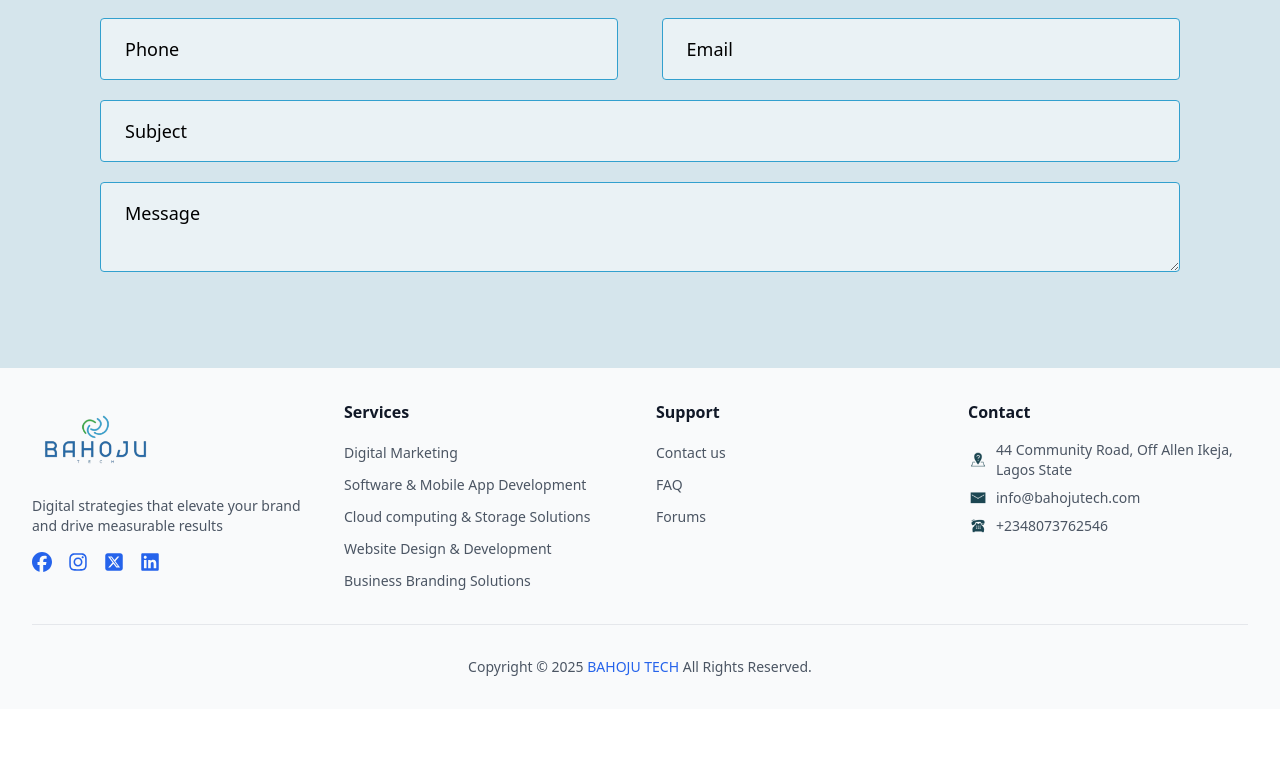
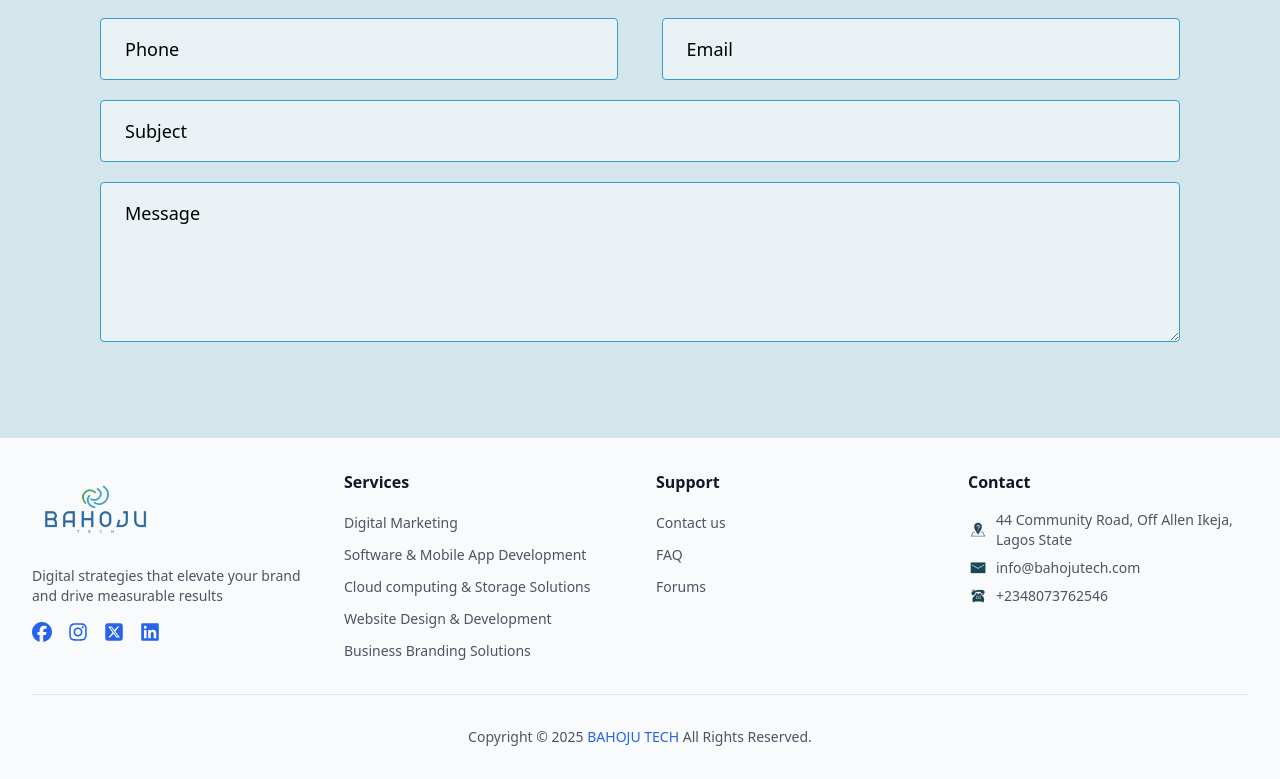
Before and after one commit to BahojuTech/Company-Website, a Next.js app: page /contact in a window 1280 px wide. Shown: the part 1540-2319 px from the top of the page. Before the commit the page ends 2249 px from the top, so only its background shows below. Built offline with nearby package versions, Linux system fonts and the light colour scheme.

Commit message:
concluded contact page

```diff
--- a/src/components/contact/ContactForm.tsx
+++ b/src/components/contact/ContactForm.tsx
@@ -12,7 +12,7 @@ const ContactForm = () => {
                         <input className='md:w-[48%] w-full mt-5 outline-none text-lg placeholder:text-black placeholder:font-medium bg-[#FFFFFF80] px-6 py-4 rounded border border-[#32A0CE]' type="text" placeholder='Phone'/>
                         <input className='md:w-[48%] w-full mt-5 outline-none text-lg placeholder:text-black placeholder:font-medium bg-[#FFFFFF80] px-6 py-4 rounded border border-[#32A0CE]' type="text" placeholder='Email'/>
                         <input className='w-full mt-5 outline-none text-lg placeholder:text-black placeholder:font-medium bg-[#FFFFFF80] px-6 py-4 rounded border border-[#32A0CE]' type="text" placeholder='Subject'/>
-                        <textarea className='w-full mt-5 outline-none text-lg placeholder:text-black placeholder:font-medium bg-[#FFFFFF80] px-6 py-4 rounded border border-[#32A0CE]' placeholder='Message'></textarea>
+                        <textarea className='w-full min-h-40 mt-5 outline-none text-lg placeholder:text-black placeholder:font-medium bg-[#FFFFFF80] px-6 py-4 rounded border border-[#32A0CE]' placeholder='Message'></textarea>
                     </div>
                 </main>
             </section>
```
